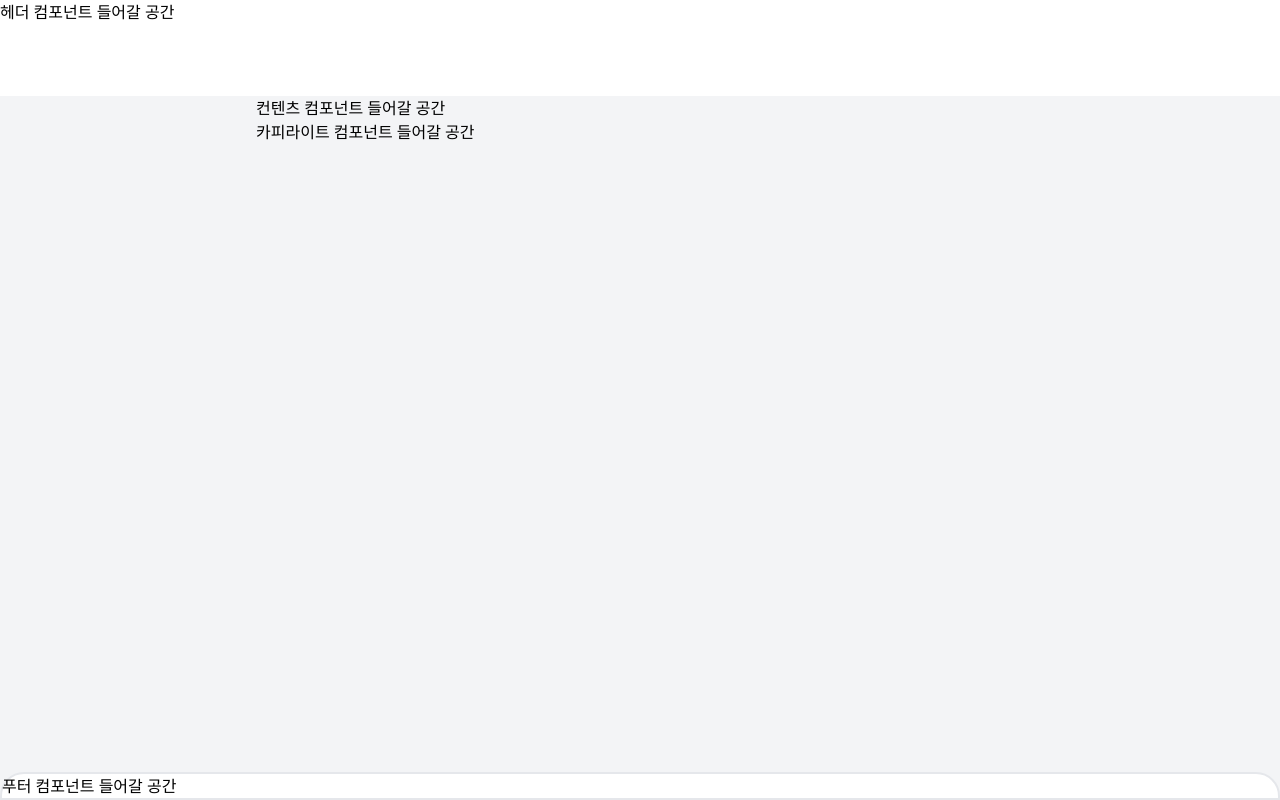
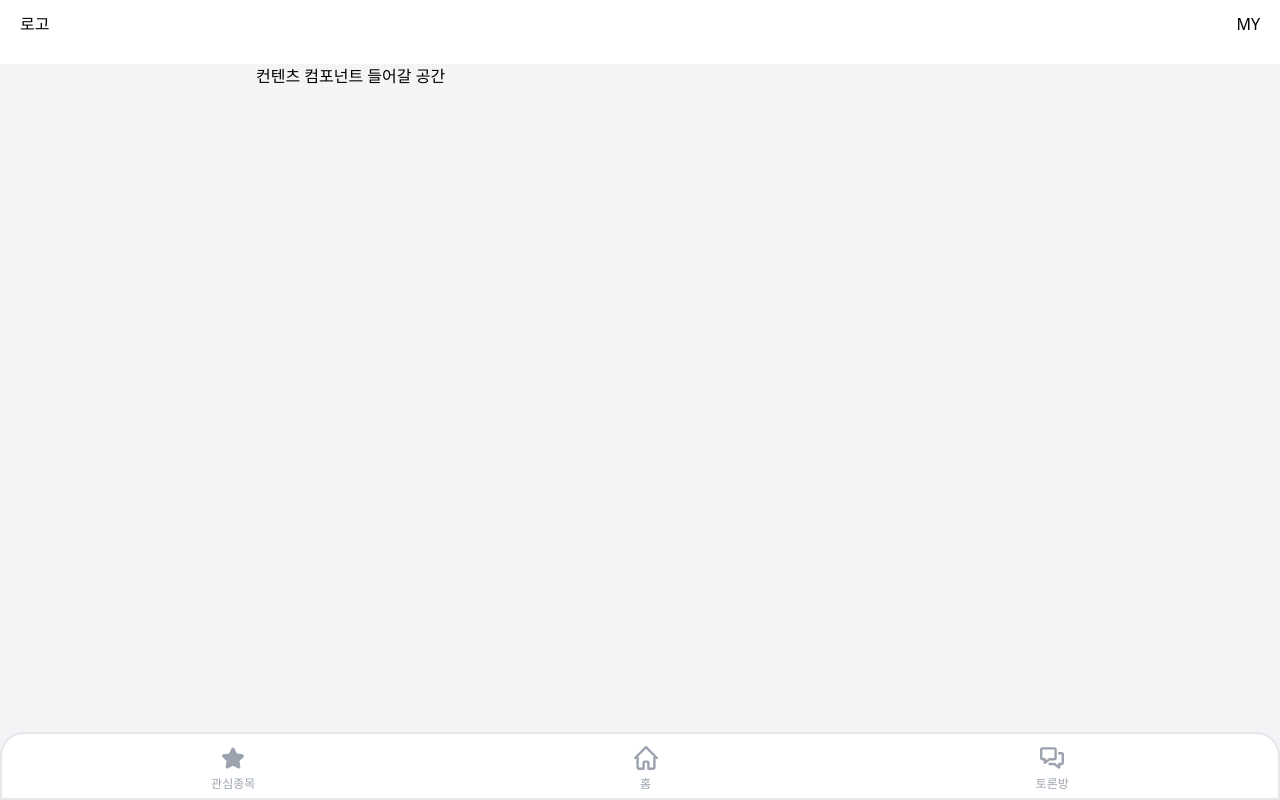
Before and after one commit to suplas/stock_inquiry_node_react, a React (Create React App) app in the folder react/: page / in a window 1280 px wide. Built offline with nearby package versions, Linux system fonts and the light colour scheme.

Commit message:
bulid: layout commit

```diff
--- a/react/src/App.tsx
+++ b/react/src/App.tsx
@@ -1,30 +1,11 @@
-import React from "react";
 import { Provider } from "react-redux";
 import store from "./store";
+import RootComponent from "./compenents/main";
 
 function App() {
   return (
     <Provider store={store}>
-      <div className="table w-full h-full table-fixed bg-gray-100">
-        <div className="table-row border-b-2 bg-white">
-          <div className="h-24">
-            <div className="text-cente fixed top-0 w-full">
-              헤더 컴포넌트 들어갈 공간
-            </div>
-          </div>
-        </div>
-        <div className="p-2 w-full table-row">
-          <div className="max-w-screen-md ml-auto mr-auto h-full">
-            컨텐츠 컴포넌트 들어갈 공간
-          </div>
-          <div className="max-w-screen-md ml-auto mr-auto h-full">
-            카피라이트 컴포넌트 들어갈 공간
-          </div>
-        </div>
-        <div className="bg-white fixed w-full bottom-0 border-2 border-gray-200 rounded-t-3xl">
-          푸터 컴포넌트 들어갈 공간
-        </div>
-      </div>
+      <RootComponent />
     </Provider>
   );
 }
--- a/react/src/compenents/header.tsx
+++ /dev/null
@@ -1,19 +0,0 @@
-import React from "react";
-
-class HeaderComponent extends React.Component {
-    render() {
-        return(
-            <header>
-                <div>
-                    <ul>
-                        <li>메뉴1</li>
-                        <li>메뉴2</li>
-                        <li>메뉴3</li>
-                    </ul>
-                </div>
-            </header>
-        );
-    };
-}
-
-export default HeaderComponent;
--- /dev/null
+++ b/react/src/compenents/main/contentComponent.tsx
@@ -0,0 +1,9 @@
+import React from "react";
+
+class ContentComponent extends React.Component {
+  render(): React.ReactNode {
+    return "컨텐츠 컴포넌트 들어갈 공간";
+  };
+}
+
+export default ContentComponent;
--- /dev/null
+++ b/react/src/compenents/main/footerComponent.tsx
@@ -0,0 +1,62 @@
+import React from "react";
+
+class FooterComponent extends React.Component {
+  render(): React.ReactNode {
+    return (
+      <footer>
+        <div className="flex pt-3 pb-3 pl-5 pr-5">
+          <div className="ml-auto mr-auto text-center text-gray-400">
+            <svg
+              className="w-6 h-6 dark:text-white ml-auto mr-auto"
+              aria-hidden="true"
+              xmlns="http://www.w3.org/2000/svg"
+              fill="currentColor"
+              viewBox="0 0 22 20"
+            >
+              <path d="M20.924 7.625a1.523 1.523 0 0 0-1.238-1.044l-5.051-.734-2.259-4.577a1.534 1.534 0 0 0-2.752 0L7.365 5.847l-5.051.734A1.535 1.535 0 0 0 1.463 9.2l3.656 3.563-.863 5.031a1.532 1.532 0 0 0 2.226 1.616L11 17.033l4.518 2.375a1.534 1.534 0 0 0 2.226-1.617l-.863-5.03L20.537 9.2a1.523 1.523 0 0 0 .387-1.575Z" />
+            </svg>
+            <span className="text-xs text-center">관심종목</span>
+          </div>
+          <div className="ml-auto mr-auto text-center text-gray-400">
+            <svg
+              className="w-6 h-6 dark:text-white ml-auto mr-auto"
+              aria-hidden="true"
+              xmlns="http://www.w3.org/2000/svg"
+              fill="none"
+              viewBox="0 0 20 20"
+            >
+              <path
+                stroke="currentColor"
+                stroke-linecap="round"
+                stroke-linejoin="round"
+                stroke-width="2"
+                d="M3 8v10a1 1 0 0 0 1 1h4v-5a1 1 0 0 1 1-1h2a1 1 0 0 1 1 1v5h4a1 1 0 0 0 1-1V8M1 10l9-9 9 9"
+              />
+            </svg>
+            <span className="text-xs">홈</span>
+          </div>
+          <div className="ml-auto mr-auto text-center text-gray-400">
+            <svg
+              className="w-6 h-6 dark:text-white ml-auto mr-auto"
+              aria-hidden="true"
+              xmlns="http://www.w3.org/2000/svg"
+              fill="none"
+              viewBox="0 0 20 18"
+            >
+              <path
+                stroke="currentColor"
+                stroke-linecap="round"
+                stroke-linejoin="round"
+                stroke-width="2"
+                d="M16 5h2a1 1 0 0 1 1 1v7a1 1 0 0 1-1 1h-2v3l-4-3H8m4-13H2a1 1 0 0 0-1 1v7a1 1 0 0 0 1 1h2v3l4-3h4a1 1 0 0 0 1-1V2a1 1 0 0 0-1-1Z"
+              />
+            </svg>
+            <span className="text-xs text-center">토론방</span>
+          </div>
+        </div>
+      </footer>
+    );
+  }
+}
+
+export default FooterComponent;
--- /dev/null
+++ b/react/src/compenents/main/headerComponent.tsx
@@ -0,0 +1,16 @@
+import React from "react";
+
+class HeaderComponent extends React.Component {
+  render(): React.ReactNode {
+    return (
+      <header>
+        <div className="flex items-center pt-3 pb-3 pl-5 pr-5 whitespace-nowrap">
+          <div>로고</div>
+          <div className="ml-auto">MY</div>
+        </div>
+      </header>
+    );
+  }
+}
+
+export default HeaderComponent;
--- /dev/null
+++ b/react/src/compenents/main/index.tsx
@@ -0,0 +1,33 @@
+import React from "react";
+import HeaderComponent from "./headerComponent";
+import ContentComponent from "./contentComponent";
+import FooterComponent from "./footerComponent";
+
+class RootComponent extends React.Component {
+  render() {
+    return (
+      <div className="table w-full h-full table-fixed bg-gray-100">
+        <div className="table-row border-b-2 bg-white">
+          <div className="h-16">
+            <div className="text-cente fixed top-0 w-full">
+              <HeaderComponent />
+            </div>
+          </div>
+        </div>
+        <div className="p-2 w-full table-row">
+          <div className="max-w-screen-md ml-auto mr-auto h-full">
+            <ContentComponent />
+          </div>
+          <div className="max-w-screen-md ml-auto mr-auto h-full"></div>
+        </div>
+        <div className="bg-white fixed w-full bottom-0 border-2 border-gray-200 rounded-t-3xl">
+          <div className="h-16">
+            <FooterComponent />
+          </div>
+        </div>
+      </div>
+    );
+  }
+}
+
+export default RootComponent;
--- a/react/src/index.tsx
+++ b/react/src/index.tsx
@@ -2,7 +2,7 @@ import React from 'react';
 import ReactDOM from 'react-dom/client';
 import App from './App';
 import reportWebVitals from './reportWebVitals';
-import "./styles/tailwind.css";
+import "./assets/styles/tailwind.css";
 
 const root = ReactDOM.createRoot(
   document.getElementById('root') as HTMLElement
@@ -13,7 +13,4 @@ root.render(
   </React.StrictMode>
 );
 
-// If you want to start measuring performance in your app, pass a function
-// to log results (for example: reportWebVitals(console.log))
-// or send to an analytics endpoint. Learn more: https://bit.ly/CRA-vitals
 reportWebVitals();
```
Also changed, not shown: react/public/index.html (+4 -23 lines), react/src/assets/styles/tailwind.css (renamed from react/src/styles/tailwind.css).
